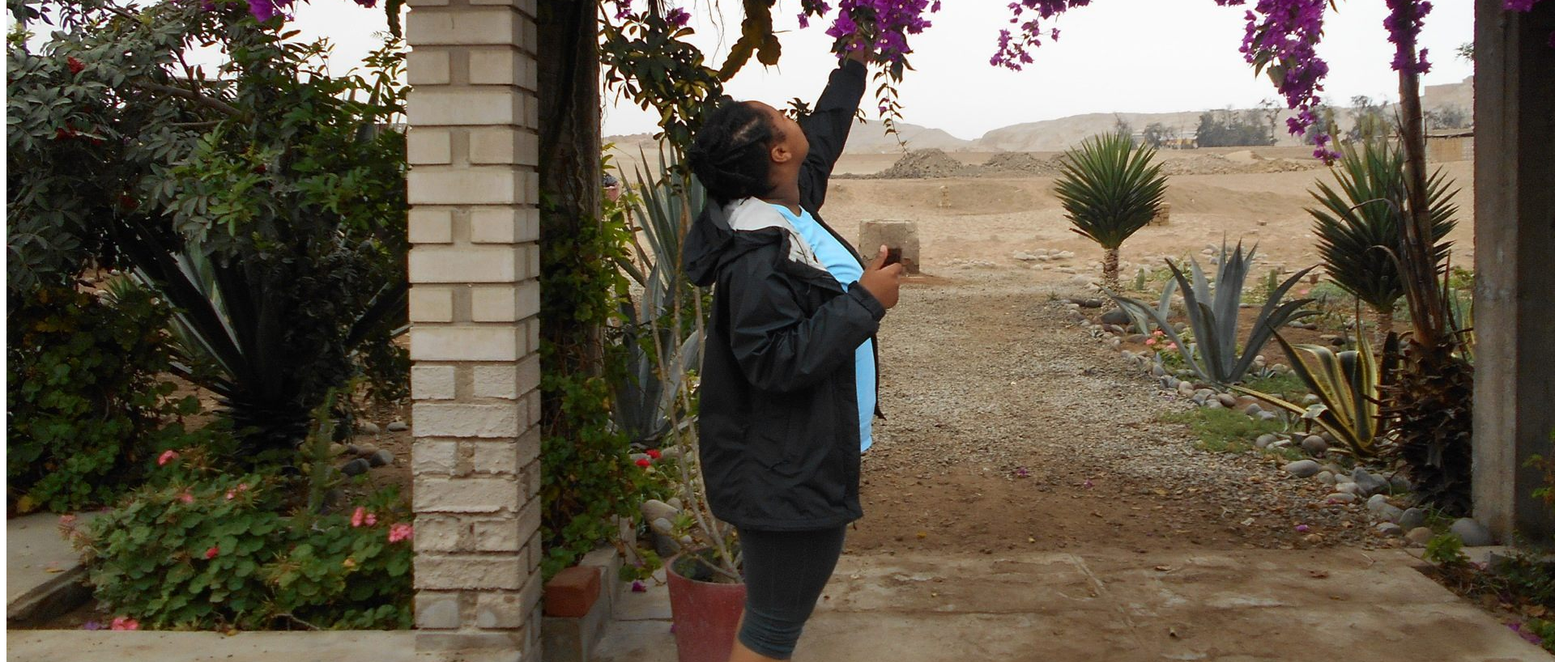
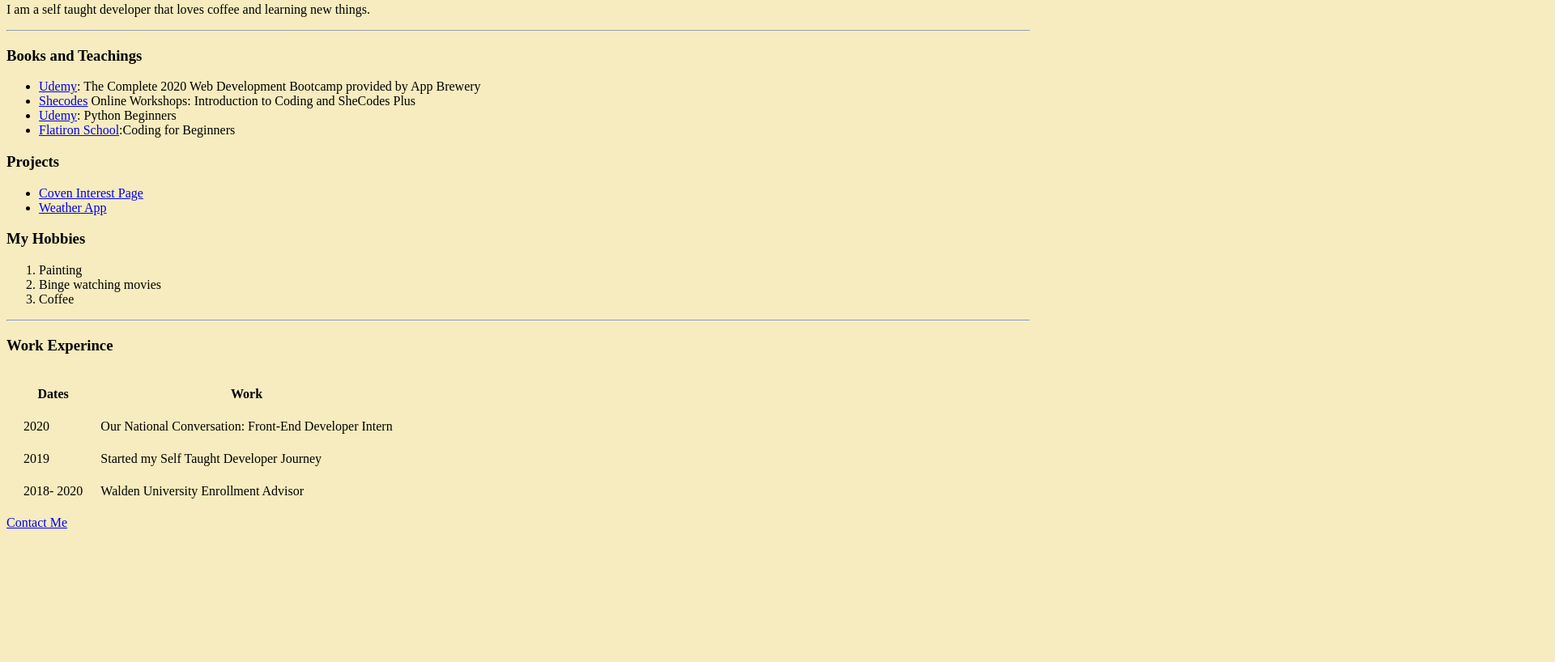
Before and after one commit to Tiaira/CV, a plain HTML site: page index.html in a window 1280 px wide. Shown: the part 498-1316 px from the top of the page at 81% size, 1920 px wide, since content can reach past the window. After the commit the page ends 1161 px from the top, so only its background shows below. Drawn offline with Linux system fonts and the light colour scheme.

Commit message:
Updating informational
Updating more information about me since this is outdated; will be showing my skills as well

```diff
--- a/index.html
+++ b/index.html
@@ -4,24 +4,33 @@
 <head>
   <meta charset="utf-8">
   <title>Tiaira's Personal Site </title>
+  <link rel="stylesheet" href="css/styles.CSS">
+
 </head>
 
-<body>
-  <img src="Tiaira.jpg" alt="Tiaira profile picture">
+<body style="background-color: #f6ecbf;">
+  <img src="Tiaira.jpg" alt="Tiaira profile picture" width="500">
   <h1>Tiaira Bates</h1>
   <p><em>Full Stack Developer </em></p>
-  <p>I am a self taught developer that loves coffee.</p>
+  <p>I am a self taught developer that loves coffee and learning new things.</p>
   <hr>
   <h3>Books and Teachings</h3>
   <ul>
-    <li><a href="https://www.udemy.com">Udemy</a> :2019 Full Stack App Brewer Course</li>
-    <li><a href="https://www.udemy.com">Udemy</a>: Python Beginners</li>
+    <li><a href="https://www.udemy.com">Udemy</a>: The Complete 2020 Web Development Bootcamp provided by App Brewery</li>
+    <li><a href="htpps://www.shecodes.io/">Shecodes</a> Online Workshops: Introduction to Coding and SheCodes Plus</li>
+    <li><a href="https://udemy.com"> Udemy</a>: Python Beginners</li>
     <li><a href="https://flatironschool.com">Flatiron School</a>:Coding for Beginners</li>
+  </ul>
+
+  <h3>Projects</h3>
+  <ul>
+    <li><a href="https://www.shecodes.io/workshops/shecodes-online-workshop-23-0/projects/53705">Coven Interest Page</a></li>
+    <li><a href="https://gifted-kalam-300e17.netlify.app/?">Weather App</a></li>
   </ul>
   <h3>My Hobbies</h3>
 <ol>
   <li>Painting</li>
-  <li>Movies</li>
+  <li>Binge watching movies</li>
   <li>Coffee</li>
 </ol>
 <hr>
@@ -41,12 +50,16 @@
 
   </tfoot>
   <tr>
-    <td>2019</td>
-    <td>Self Taught Developer</td>
+    <td>2020</td>
+    <td>Our National Conversation: Front-End Developer Intern</td>
   </tr>
   <tr>
-    <td>2018- Present</td>
-    <td>Enrollment Advisor at an online University</td>
+    <td>2019</td>
+    <td>Started my Self Taught Developer Journey</td>
+  </tr>
+  <tr>
+    <td>2018- 2020</td>
+    <td>Walden University Enrollment Advisor </td>
   </tr>
 </table>
   <a href="Contact-me.html">Contact Me</a>
```
